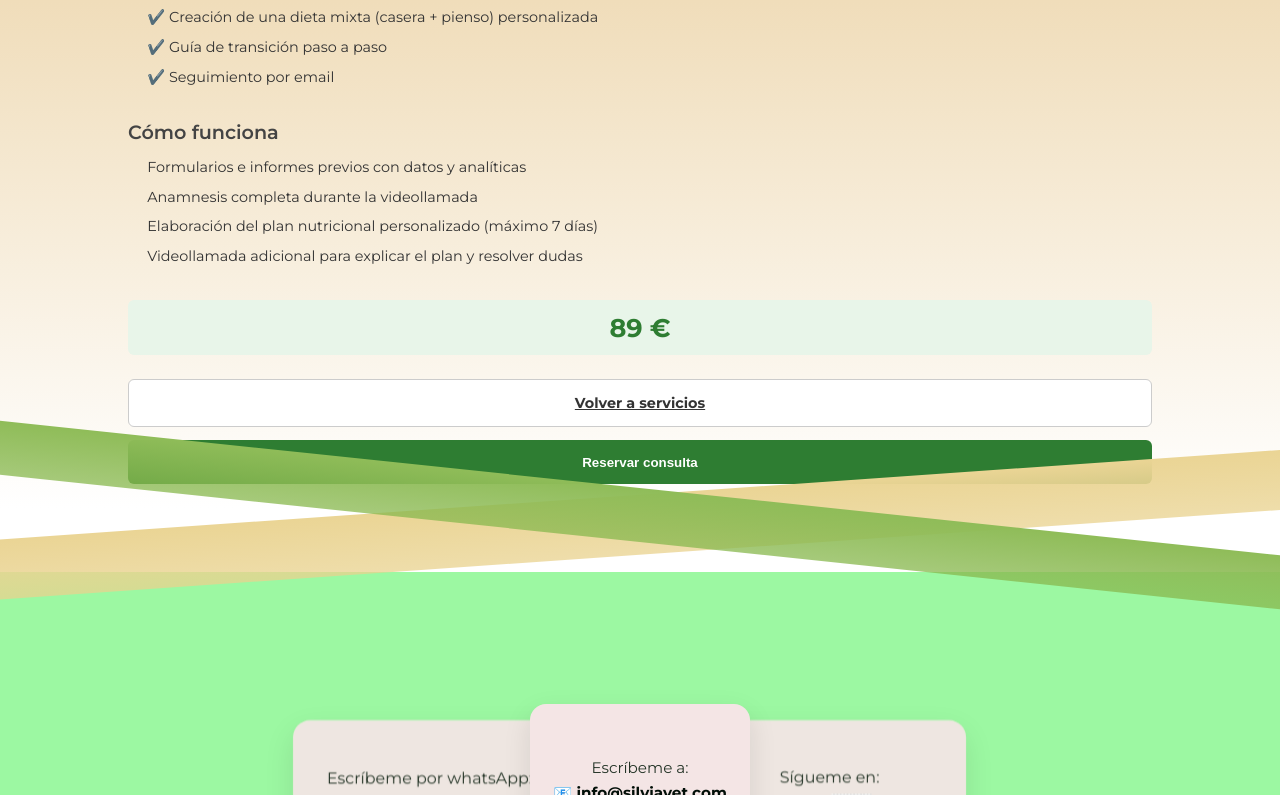
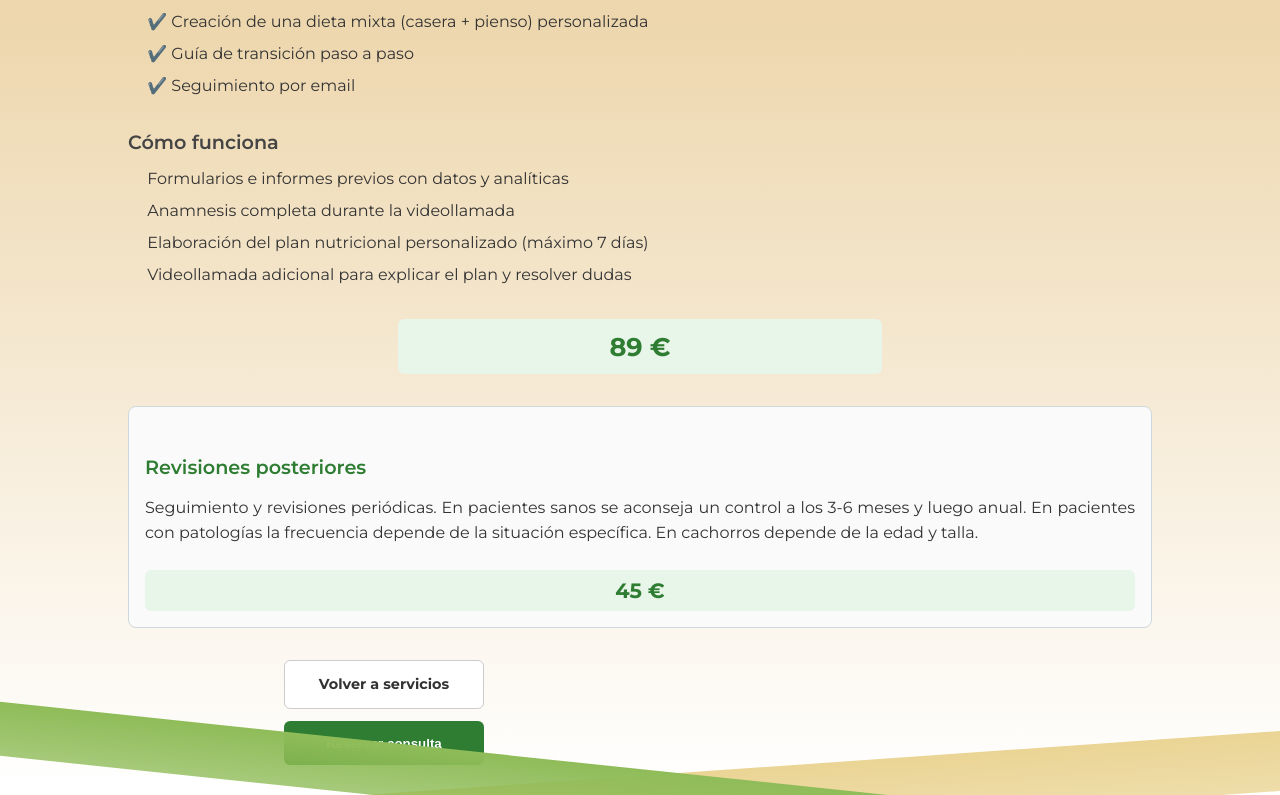
Before and after one commit to MontseMoran/silviavet, a React (Vite) app: page /services/mixta in a window 1280 px wide. Shown: the part 565-1360 px from the top of the page. Built offline with nearby package versions, Linux system fonts and the light colour scheme.

Commit message:
add revisions

```diff
--- a/src/components/ServiceDetail.jsx
+++ b/src/components/ServiceDetail.jsx
@@ -14,6 +14,20 @@ function ServiceDetail() {
   if (!service) {
     return <p>Servicio no encontrado</p>;
   }
+  function getRevisionPrice(id, t) {
+  switch (id) {
+    case "online":
+    case "mixta":
+      return t("services.revisiones.priceOnline");
+    case "presencial":
+      return t("services.revisiones.pricePresencial");
+    case "ultraprocesada":
+      return t("services.revisiones.priceUltraprocesada");
+    default:
+      return null;
+  }
+}
+
 
   return (
     <section className="service-detail">
@@ -23,7 +37,7 @@ function ServiceDetail() {
         className="service-detail__image"
       />
 
-      <h2 className="service-detail__title">{t(service.nameKey)}</h2>
+      <h2 className="service-detail__title">{t(service.nameKey)} {t(`services.${service.id}.category`)}</h2>
       <p className="service-detail__description">
         {t(`services.${service.id}.description`)}
       </p>
@@ -53,7 +67,17 @@ function ServiceDetail() {
       <p className="service-detail__price">
         {t(`services.${service.id}.price`)}
       </p>
-
+      <div className="service-detail__revisions-block">
+<h3 className="service-detail__revisions">
+  {t(`services.revisiones.revisionsTitle`)}
+</h3>
+<p className="service-detail__description">
+  {t(`services.revisiones.description`)}
+</p>
+<p className="service-detail__price-revision">
+{getRevisionPrice(service.id, t)}
+</p>
+</div>
       <div className="service-detail__buttons">
         <HashLink smooth to="/#services" className="back">
           {t("services.backButton")}
--- a/src/i18n/locales/es.json
+++ b/src/i18n/locales/es.json
@@ -74,7 +74,7 @@
 
   "presencial": {
     "name": "Consulta nutricional",
-    "category": "Presencial (clínicas colaboradoras)",
+    "category": "Presencial",
     "diet": "Dieta casera",
     "description": "La consulta presencial en clínica colaboradora dura 45 minutos e incluye: exploración física del animal, evaluación de la dieta actual, creación de un plan casero (cocida, cruda o BARF), revisión de dietas ya en curso, apoyo nutricional en patologías y seguimiento por email.",
     "includes": [
@@ -137,9 +137,11 @@
   },
 
   "revisiones": {
+      "revisionsTitle": "Revisiones posteriores",
     "description": "Seguimiento y revisiones periódicas. En pacientes sanos se aconseja un control a los 3-6 meses y luego anual. En pacientes con patologías la frecuencia depende de la situación específica. En cachorros depende de la edad y talla.",
-    "priceOnline": "41 €",
-    "pricePresencial": "51 €"
+    "priceOnline": "45 €",
+    "pricePresencial": "55 €",
+    "priceUltraprocesada": "41€"
   },
 
   "button": "Ver detalles",
--- a/src/i18n/locales/it.json
+++ b/src/i18n/locales/it.json
@@ -21,7 +21,8 @@
     "title": "Chi sono",
     "paragraphs": [
       "Da sempre la natura e gli animali hanno fatto parte della mia vita ed è stato semplice capire quale sarebbe stata la mia professione. Mi sono laureata in Medicina Veterinaria presso l’Università degli Studi di Sassari nell'anno accademico 2009 - 2010 e, dopo esperienze formative in Italia, Spagna e Svizzera, nel 2013 mi sono trasferita in Spagna, dove vivo e lavoro tuttora.",
-      "Per anni mi sono dedicata alla clinica tradizionale, sentendo però che mancava un \"qualcosa\"."," Nel 2018 ho iniziato a interessarmi alla fitoterapia e alla nutrizione, trovando finalmente ciò che cercavo. Ho compreso quanto la cura debba abbracciare l’individuo in toto e come la nutrizione sia uno strumento fondamentale non solo di prevenzione, ma anche di guarigione. Per consolidare le mie competenze ho frequentato la \"Scuola di Nutrizione Clinica Sistemica Veterinaria\" e successivamente l’Accademia Italiana Medici Olistici Veterinari (AIMOV), dove ho approfondito anche discipline complementari come fitoterapia, micoterapia, aromaterapia, floriterapia e sali di Schüssler.",
+      "Per anni mi sono dedicata alla clinica tradizionale, sentendo però che mancava un \"qualcosa\".",
+      " Nel 2018 ho iniziato a interessarmi alla fitoterapia e alla nutrizione, trovando finalmente ciò che cercavo. Ho compreso quanto la cura debba abbracciare l’individuo in toto e come la nutrizione sia uno strumento fondamentale non solo di prevenzione, ma anche di guarigione. Per consolidare le mie competenze ho frequentato la \"Scuola di Nutrizione Clinica Sistemica Veterinaria\" e successivamente l’Accademia Italiana Medici Olistici Veterinari (AIMOV), dove ho approfondito anche discipline complementari come fitoterapia, micoterapia, aromaterapia, floriterapia e sali di Schüssler.",
       "Oggi collaboro con diverse cliniche realizzando piani nutrizionali personalizzati che tengono conto delle necessità specifiche di ogni paziente, integrando quando necessario approcci naturali e olistici.",
       "Credo che ogni animale meriti di vivere al meglio e sono convinta che il benessere inizi sempre dall’amore, dalla cura e da una corretta alimentazione."
     ]
@@ -137,9 +138,11 @@
     },
 
     "revisiones": {
+      "revisionsTitle": "Controlli successivi",
       "description": "Follow-up e revisioni periodiche. In condizioni normali: controllo dopo 3-6 mesi e poi annuale. Nei pazienti con patologie la frequenza dipende dalla situazione specifica. Nei cuccioli dipende dall’età e dalla taglia.",
-    "priceOnline": "41 €",
-    "pricePresencial": "51 €"
+      "priceOnline": "45 €",
+      "pricePresencial": "55 €",
+      "ultraprocesada": "41 €"
     },
 
     "button": "Vedi dettagli",
--- a/src/styles/ServicesDetail.scss
+++ b/src/styles/ServicesDetail.scss
@@ -41,6 +41,7 @@
   &__includes,
   &__steps {
     margin-bottom: 2rem;
+    font-size: 1rem;
 
     h3 {
       font-size: 1.2rem;
@@ -68,14 +69,46 @@
     padding: 0.75rem;
     text-align: center;
     border-radius: 6px;
-    margin-bottom: 1.5rem;
+    margin: 1.5rem auto;
 
+
+
+  }
+    &__revisions-block {
+    margin-top: 2rem;
+    padding: 1rem;
+    border: 1px solid #cfd8dc;
+    border-radius: 8px;
+    background: #fafafa;
+    text-align: left;
+    margin-bottom: 2rem;
+  }
+
+    &__revisions {
+    margin-top: 2rem;
+    font-size: 1.2rem;
+    font-weight: 600;
+    color: #2e7d32;
+    margin-bottom: 1rem;
+  }
+
+  &__price-revision {
+    font-size: 1.3rem;
+    font-weight: bold;
+    color: #2e7d32;
+    background: #e8f5e9;
+    padding: 0.5rem 1rem;
+    border-radius: 6px;
+
+   text-align: center;
+    margin-top: 0.8rem;
   }
 
   &__buttons {
     display: flex;
     flex-direction: column;
     gap: 0.8rem;
+    align-items: center;
 
     a,
     button {
@@ -84,9 +117,16 @@
       font-weight: bold;
       text-align: center;
       cursor: pointer;
+        width: 100%;
+      max-width: 200px;
+      display: inline-block;
+      box-sizing: border-box;
+
        &:hover {
       background: #f0b248;
       color: #333;
+    display: inline-block;
+
     }
     }
 
@@ -94,6 +134,7 @@
       border: 1px solid #ccc;
       background: #fff;
       color: #333;
+      text-decoration: none;
     }
 
     .reserve {
@@ -154,5 +195,12 @@
         padding-right: 10%;
 
 
+        &__buttons{
+          width: 50%;
+
+        }
+        &__price{
+          width: 45%;
         }
     }
+  }
```
Lines whose indentation alone changed are shown as unchanged.
